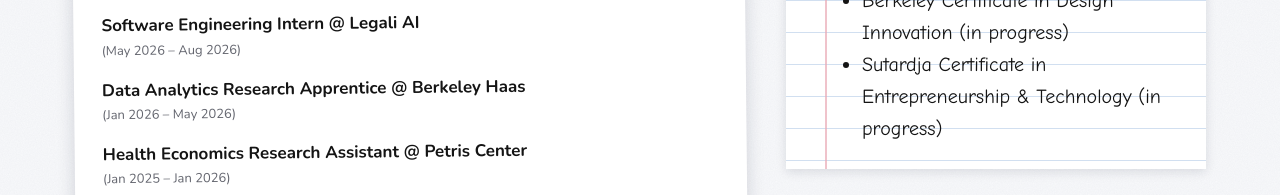
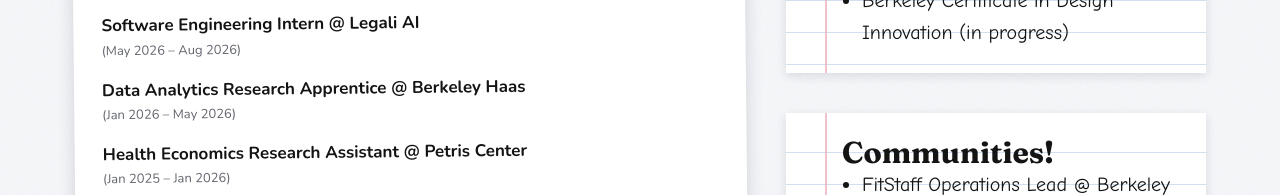
Before and after one commit to sharinimrao/Sharini.com, a plain HTML site: page index.html in a window 1280 px wide. Shown: the part 1160-1355 px from the top of the page. Drawn offline with nearby package versions, Linux system fonts and the light colour scheme; a web font is replaced by a local one.

Commit message:
Remove Sutardja certificate from Education
Co-Authored-By: Claude Opus 5.5 <noreply@anthropic.com>

```diff
--- a/index.html
+++ b/index.html
@@ -120,7 +120,6 @@
         <ul class="plain-list">
           <li>B.A. <strong>Data Science</strong>, Business emphasis</li>
           <li>Berkeley Certificate in Design Innovation (in progress)</li>
-          <li>Sutardja Certificate in Entrepreneurship &amp; Technology (in progress)</li>
         </ul>
       </div>
 
```
